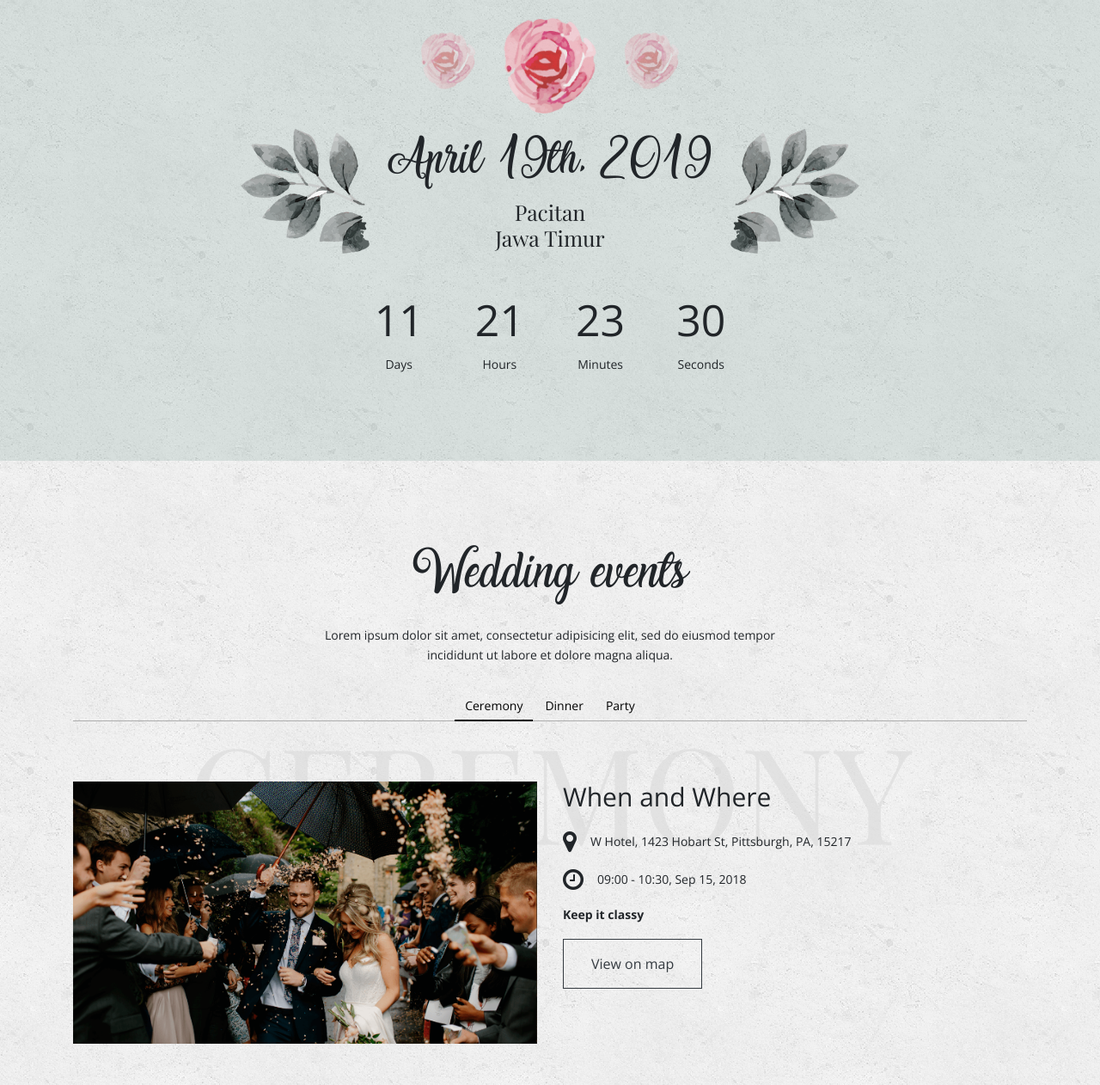
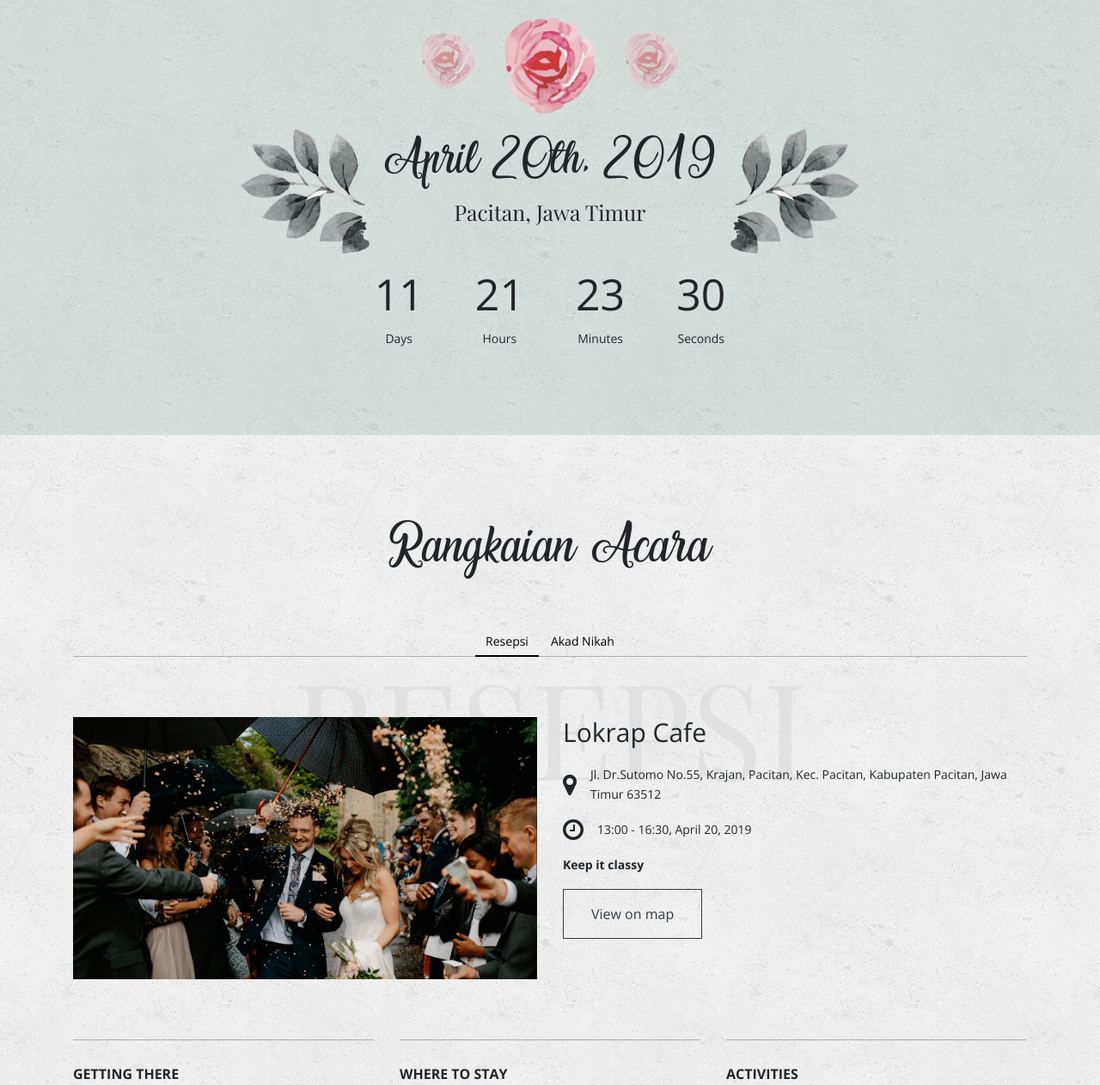
Before and after one commit to visnu28/alivpandu, a plain HTML site: page index.html in a window 1280 px wide. Shown: the part 1461-2723 px from the top of the page at 86% size. Drawn offline with nearby package versions, Linux system fonts and the light colour scheme; no server answers; a web font is replaced by a local one.

Commit message:
Update index.html

```diff
--- a/index.html
+++ b/index.html
@@ -117,10 +117,9 @@
 			</div>
 			<div class="date-section__block">
 				<div class="d-inline-block">
-					<h2 class="title--special">April 19th, 2019</h2>
+					<h2 class="title--special">April 20th, 2019</h2>
 					<h3 class="date-section__place">
-						Pacitan<br>
-						Jawa Timur
+						Pacitan, Jawa Timur
 					</h3>
 				</div>
 			</div>
@@ -147,31 +146,28 @@
 	<!-- Section Events -->
 	<section id="events" class="events section text-center">
 		<div class="container">
-			<h1 class="title">Wedding events</h1>
-			<p class="subtitle mx-auto">Lorem ipsum dolor sit amet, consectetur adipisicing elit, sed do eiusmod tempor incididunt ut labore et dolore magna aliqua.</p>
+			<h1 class="title">Rangkaian Acara</h1>
+			<p class="subtitle mx-auto"> </p>
 			<div id="accordion">
 				<div class="accordion__header d-flex justify-content-center">
 					<button class="btn btn-link" data-toggle="collapse" data-target="#collapseOne" aria-expanded="true" aria-controls="collapseOne">
-						Ceremony
+						Resepsi
 					</button>
 					<button class="btn btn-link collapsed" data-toggle="collapse" data-target="#collapseTwo" aria-expanded="false" aria-controls="collapseTwo">
-						Dinner
-					</button>
-					<button class="btn btn-link collapsed" data-toggle="collapse" data-target="#collapseThree" aria-expanded="false" aria-controls="collapseThree">
-						Party
+						Akad Nikah
 					</button>
 				</div>
 				<div class="accordion__body">
 					<div id="collapseOne" class="collapse show" data-parent="#accordion">
 						<div class="row">
-							<h2 class="accordion__item-heading">Ceremony</h2>
+							<h2 class="accordion__item-heading">Resepsi</h2>
 							<div class="col-md-6">
 								<img class="accordion__item-img" src="img/ceremony.png" alt="ceremony">
 							</div>
 							<div class="col-md-6 text-left">
-								<h3 class="accordion__item-subheading">When and Where</h3>
-								<p class="d-flex align-items-center"><i class="fa fa-2x fa-map-marker align-middle pr-1"></i>W Hotel, 1423 Hobart St, Pittsburgh, PA, 15217</p>
-								<p class="d-flex align-items-center"><i class="fa fa-2x fa-clock-o align-middle pr-1"></i>09:00 - 10:30, Sep 15, 2018 </p>
+								<h3 class="accordion__item-subheading">Lokrap Cafe</h3>
+								<p class="d-flex align-items-center"><i class="fa fa-2x fa-map-marker align-middle pr-1"></i>Jl. Dr.Sutomo No.55, Krajan, Pacitan, Kec. Pacitan, Kabupaten Pacitan, Jawa Timur 63512</p>
+								<p class="d-flex align-items-center"><i class="fa fa-2x fa-clock-o align-middle pr-1"></i>13:00 - 16:30, April 20, 2019 </p>
 								<p class="font-weight-bold">Keep it classy</p>
 								<div class="btn btn-outline-dark rounded-0 px-2 py-1">View on map</div>
 							</div>
@@ -179,7 +175,7 @@
 					</div>
 					<div id="collapseTwo" class="collapse" data-parent="#accordion">
 						<div class="row">
-							<h2 class="accordion__item-heading">Dinner</h2>
+							<h2 class="accordion__item-heading">Akad Nikah</h2>
 							<div class="col-md-6">
 								<img class="accordion__item-img" src="img/dinner.jpg" alt="ceremony">
 							</div>
```
